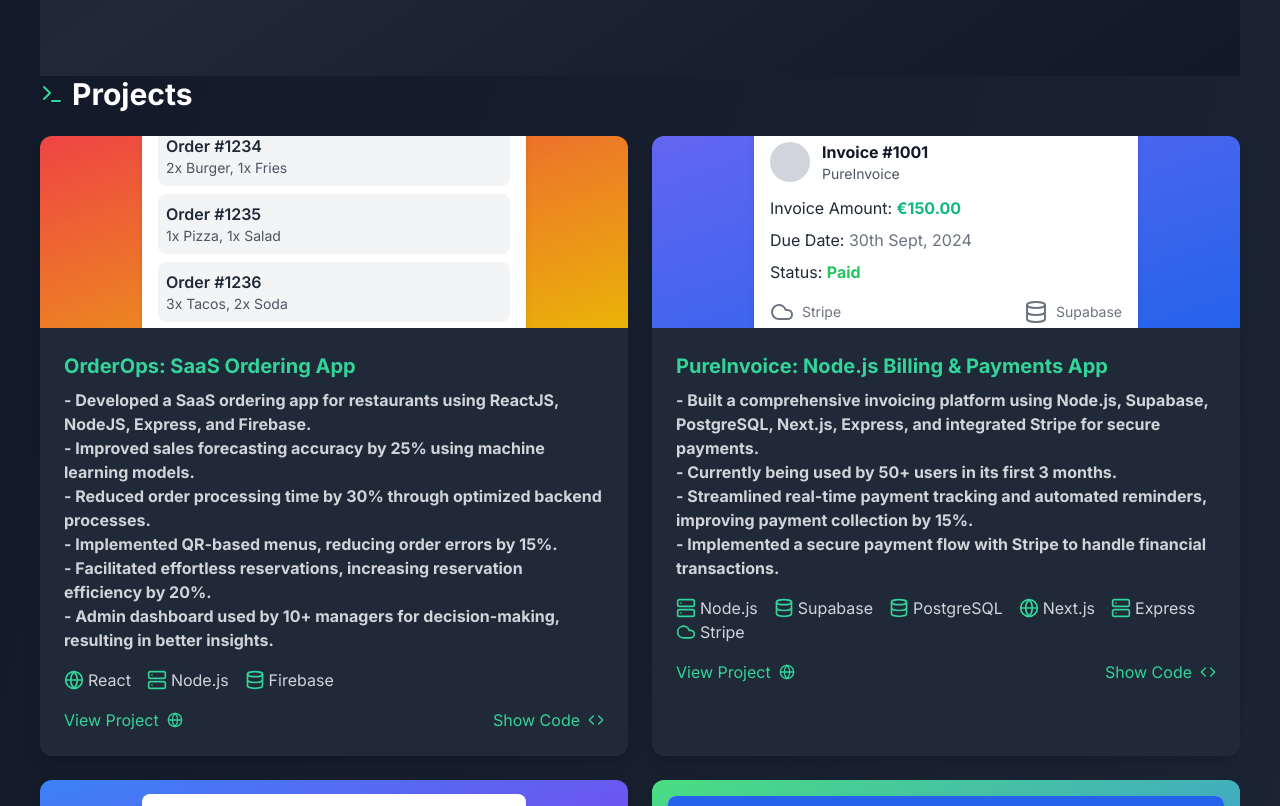
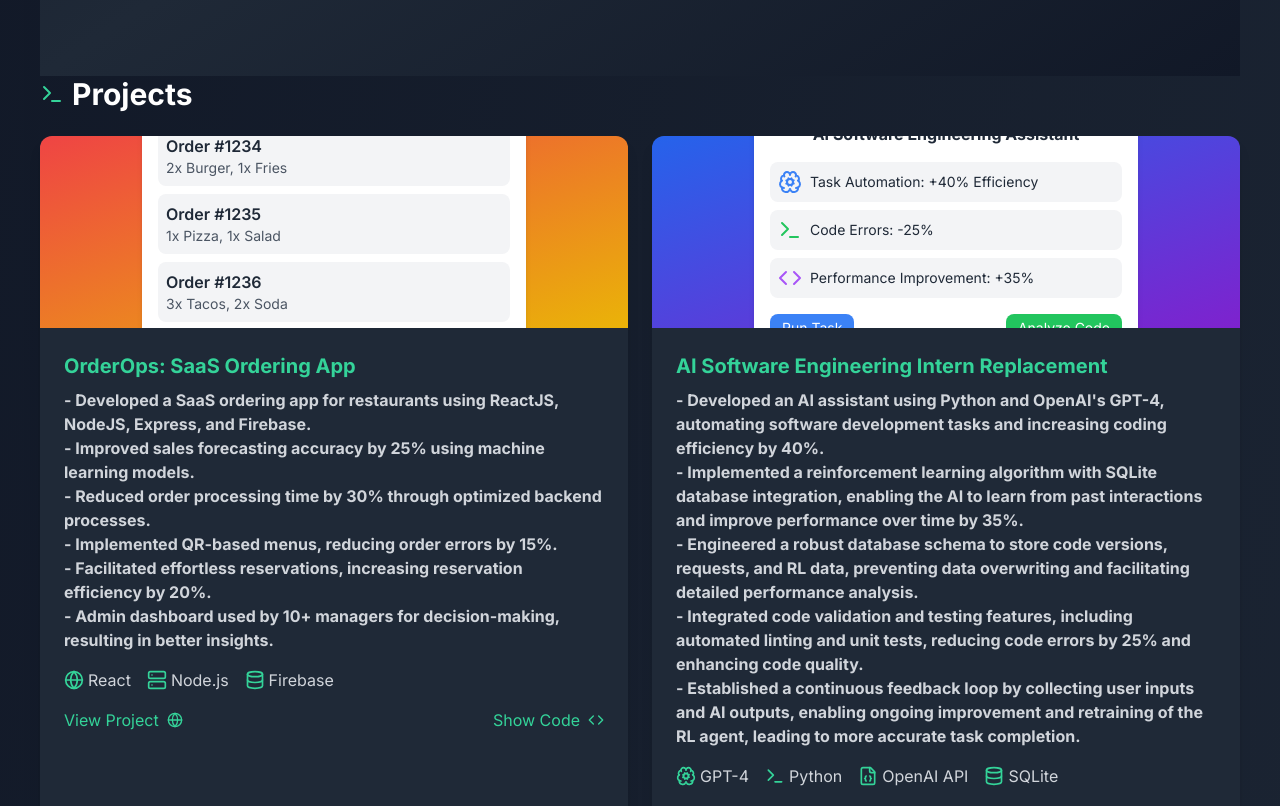
Before and after one commit to MohammadMawed/my-portfolio, a Next.js app: page / in a window 1280 px wide. Shown: the part 860-1666 px from the top of the page. Built offline with nearby package versions, Linux system fonts and the light colour scheme.

Commit message:
chore: Update AI Software Engineering Intern project details and code preview

```diff
--- a/app/page.js
+++ b/app/page.js
@@ -11,6 +11,32 @@ import { Coffee, Code, FileJson, Hash, Globe, Server, Database, Cpu, BrainCog, C
 
 
 export default function Portfolio() {
+
+  const AIAssistantPreview = () => (
+    <div className="w-full h-full bg-gradient-to-br from-blue-600 to-purple-700 flex items-center justify-center p-4">
+      <div className="bg-white rounded-lg shadow-md p-4 max-w-sm w-full">
+        <div className="text-center mb-4 font-bold text-gray-800">AI Software Engineering Assistant</div>
+        <div className="space-y-2 mb-4">
+          <div className="bg-gray-100 p-2 rounded-lg flex items-center">
+            <BrainCog className="text-blue-500 mr-2" />
+            <div className="text-sm text-gray-800">Task Automation: +40% Efficiency</div>
+          </div>
+          <div className="bg-gray-100 p-2 rounded-lg flex items-center">
+            <Terminal className="text-green-500 mr-2" />
+            <div className="text-sm text-gray-800">Code Errors: -25%</div>
+          </div>
+          <div className="bg-gray-100 p-2 rounded-lg flex items-center">
+            <Code className="text-purple-500 mr-2" />
+            <div className="text-sm text-gray-800">Performance Improvement: +35%</div>
+          </div>
+        </div>
+        <div className="flex justify-between">
+          <button className="bg-blue-500 text-white px-3 py-1 rounded-lg text-sm">Run Task</button>
+          <button className="bg-green-500 text-white px-3 py-1 rounded-lg text-sm">Analyze Code</button>
+        </div>
+      </div>
+    </div>
+  );
 
   // Sample project preview components
   const TwitterPreview = () => (
@@ -239,6 +265,27 @@ export default function Portfolio() {
       `,
     },
     {
+      title: 'AI Software Engineering Intern Replacement',
+      description: (
+        <div>
+          <p><strong>- Developed an AI assistant using Python and OpenAI's GPT-4, automating software development tasks and increasing coding efficiency by 40%.</strong></p>
+          <p><strong>- Implemented a reinforcement learning algorithm with SQLite database integration, enabling the AI to learn from past interactions and improve performance over time by 35%.</strong></p>
+          <p><strong>- Engineered a robust database schema to store code versions, requests, and RL data, preventing data overwriting and facilitating detailed performance analysis.</strong></p>
+          <p><strong>- Integrated code validation and testing features, including automated linting and unit tests, reducing code errors by 25% and enhancing code quality.</strong></p>
+          <p><strong>- Established a continuous feedback loop by collecting user inputs and AI outputs, enabling ongoing improvement and retraining of the RL agent, leading to more accurate task completion.</strong></p>
+        </div>
+      ),
+      link: '#', // Replace with actual link when available
+      previewComponent: AIAssistantPreview,
+      techStack: [
+        { icon: BrainCog, name: 'GPT-4' },
+        { icon: Terminal, name: 'Python' },
+        { icon: FileJson, name: 'OpenAI API' },
+        { icon: Database, name: 'SQLite' },
+      ],
+      codePreview:"",
+    },
+    {
       title: 'PureInvoice: Node.js Billing & Payments App',
       description: (
         <div>
@@ -258,30 +305,8 @@ export default function Portfolio() {
         { icon: Server, name: 'Express' },
         { icon: Cloud, name: 'Stripe' },
       ],
-      codePreview: `
-        // server.js
-        const express = require('express');
-        const bodyParser = require('body-parser');
-        const stripe = require('stripe')(process.env.STRIPE_SECRET_KEY);
-
-        const app = express();
-        app.use(bodyParser.json());
-
-        app.post('/create-payment-intent', async (req, res) => {
-          const { amount } = req.body;
-
-          const paymentIntent = await stripe.paymentIntents.create({
-            amount,
-            currency: 'eur',
-          });
-
-          res.send({
-            clientSecret: paymentIntent.client_secret,
-          });
-        });
-
-        app.listen(3000, () => console.log('Server running on port 3000'));
-      `,
+      codePreview:
+        "",
     },
     {
       title: 'Twitter-like: AI-Enhanced Social Engagement Platform',
@@ -302,14 +327,7 @@ export default function Portfolio() {
         { icon: Cpu, name: 'Machine Learning' },
       ],
       codePreview: `
-        # views.py
-        class TweetViewSet(viewsets.ModelViewSet):
-            queryset = Tweet.objects.all()
-            serializer_class = TweetSerializer
-            permission_classes = [IsAuthenticatedOrReadOnly]
 
-            def perform_create(self, serializer):
-                serializer.save(user=self.request.user)
       `,
     },
     {
```
